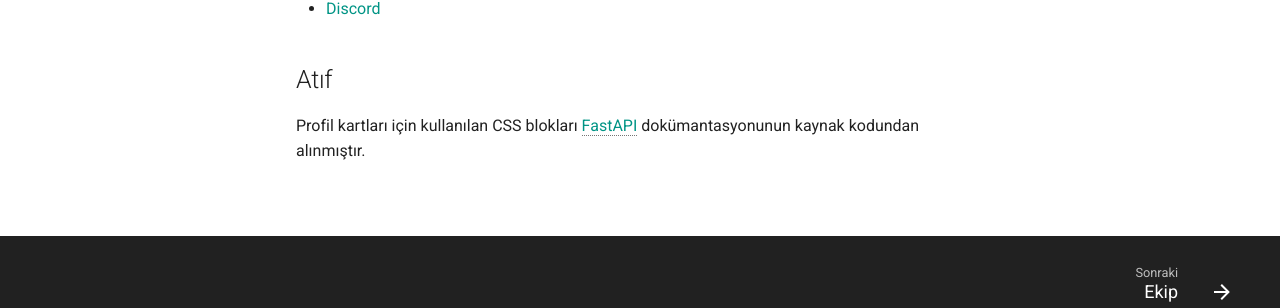
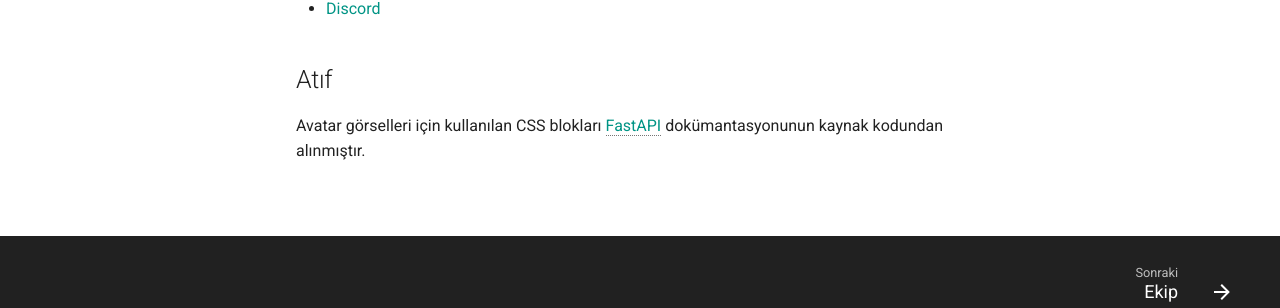
Before and after one commit to hasansezertasan/fastapi-turkiye, an MkDocs documentation site: the page built from docs/index.md, in a window 1280 px wide. Shown: the part 508-816 px from the top of the page. Built offline with MkDocs 1.6.1 and Material for MkDocs 9.7.7, drawn with Linux system fonts in a browser that asks for light colours; comment, search, counter and statistics services are not loaded.

Commit message:
Düzeltme

```diff
--- a/docs/index.md
+++ b/docs/index.md
@@ -12,6 +12,6 @@ Topluluğun bir parçası olmak, gelişmelerden ve ilerleyişimizden haberdar ol
 
 ## Atıf
 
-Profil kartları için kullanılan CSS blokları [FastAPI] dokümantasyonunun kaynak kodundan alınmıştır.
+Avatar görselleri için kullanılan CSS blokları [FastAPI] dokümantasyonunun kaynak kodundan alınmıştır.
 
 [FastAPI]: https://github.com/tiangolo/fastapi
```
